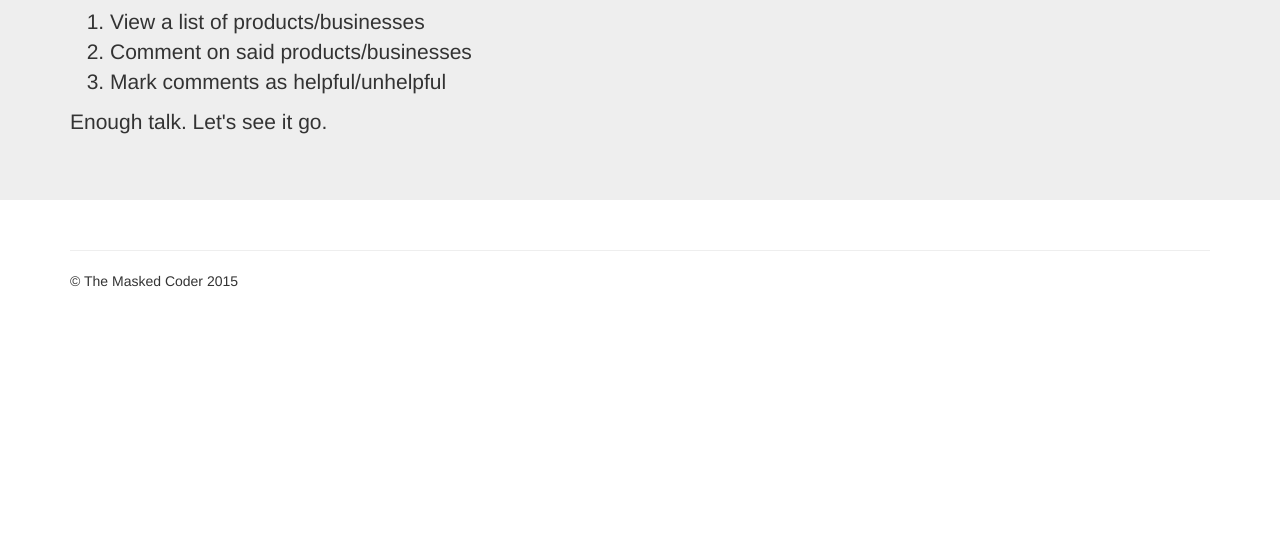
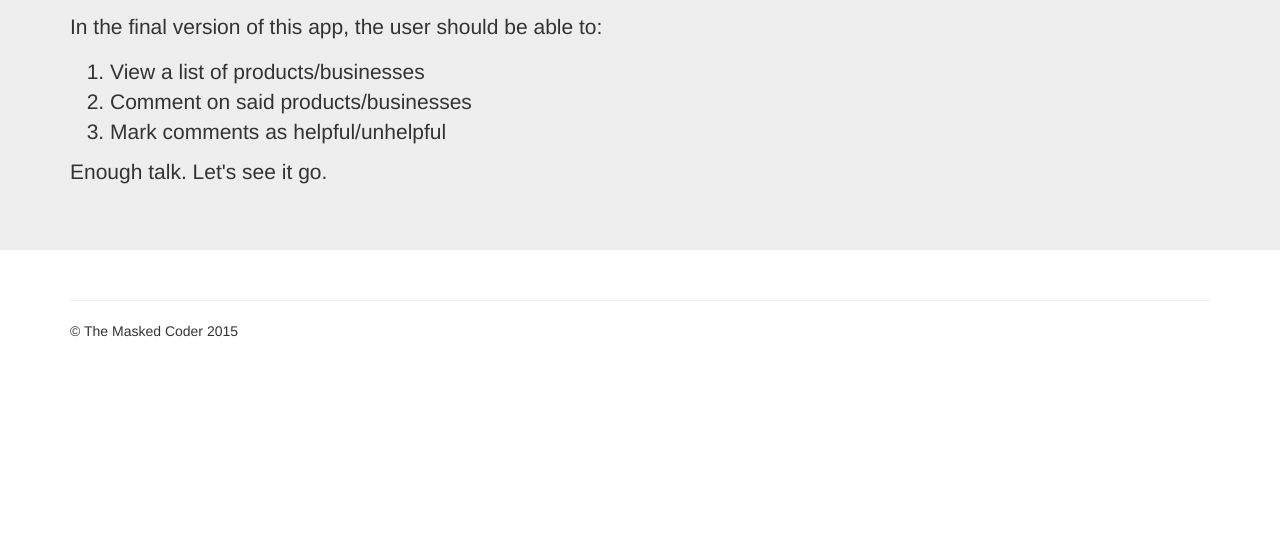
Before and after one commit to maskedcoder/feedback-app, a website: page app/views/index.html in a window 1280 px wide. Shown: the part 260-800 px from the top of the page. Drawn offline with Linux system fonts and the light colour scheme; some packages are replaced by stand-ins of ours; files that its build step writes are made by us from their sources; no server answers; files whose address does not match are found by name.

Commit message:
Add styling to fix header navbar covering content
Copied from a Bootstrap example:
http://getbootstrap.com/examples/jumbotron/

```diff
--- a/app/assets/styles/theme.css
+++ b/app/assets/styles/theme.css
@@ -1,3 +1,10 @@
+/* Move down content because we have a fixed navbar that is 50px tall */
+body {
+  padding-top: 50px;
+  padding-bottom: 20px;
+}
+
+/* Make lists in jumbotron the same font size as the rest of the text */
 .jumbotron li {
   font-size: 21px;
   font-weight: 200;
```
